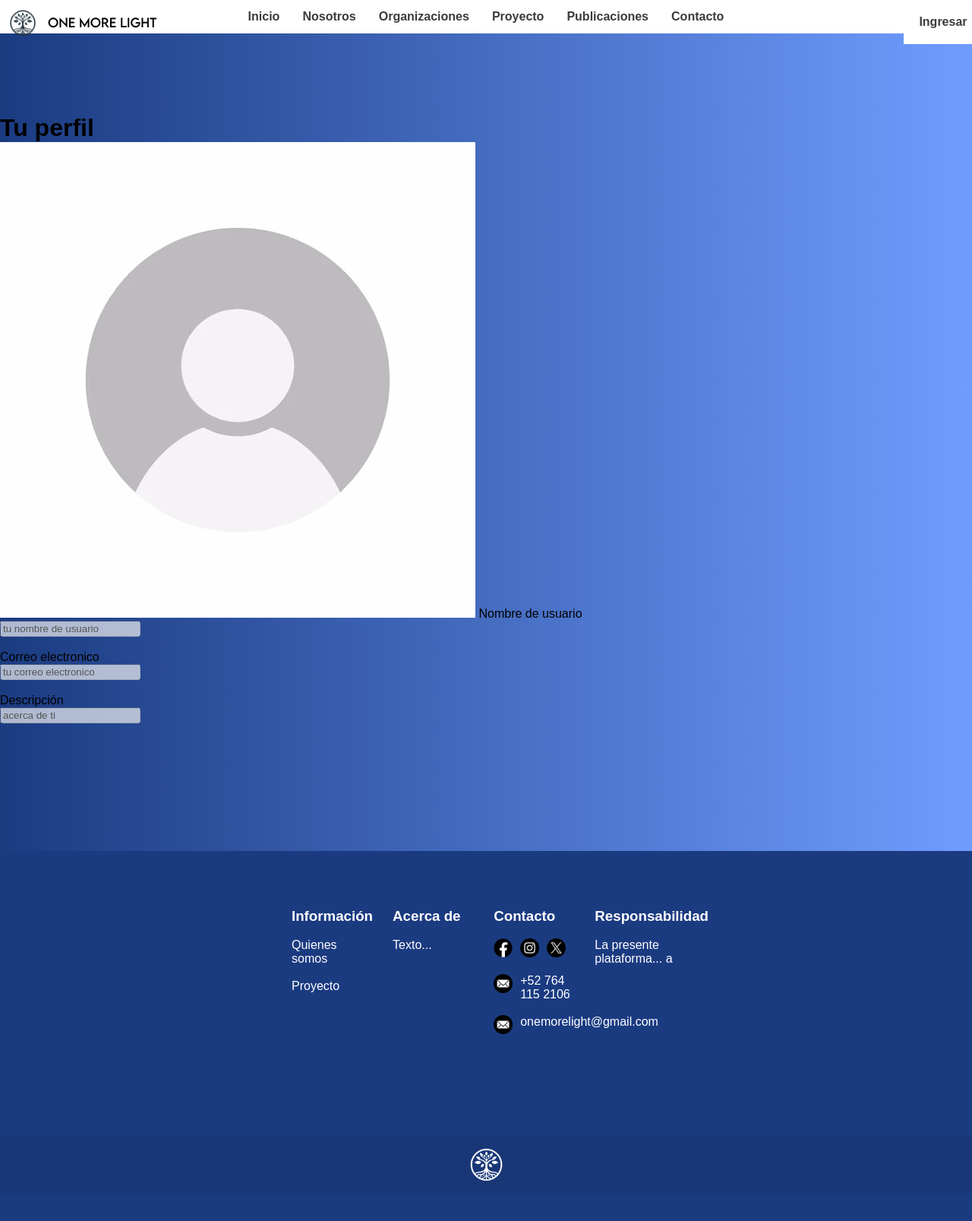
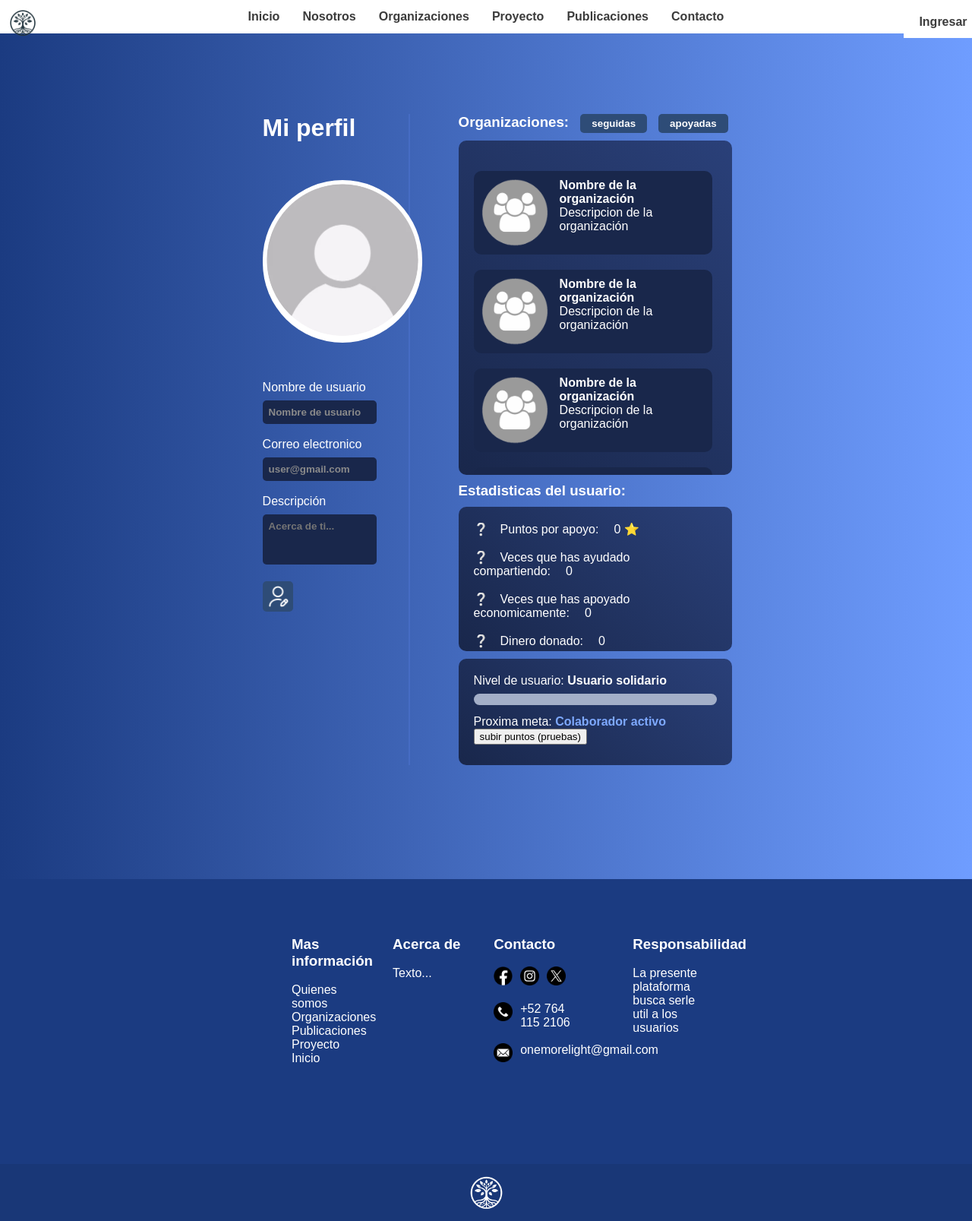
Before and after one commit to DiegoMiguel04/Proyecto---One-More-Light, a PHP site: page /HTML/perfil.html in a window 1280 px wide. Shown: the whole page at 76% size. Before the commit the page ends 1554 px from the top, so only its background shows below. Run offline with PHP 8.4, Linux system fonts and the light colour scheme.

Commit message:
Añadidos a Frontend
Se añadio la pagina del perfil de usuario en el apartado HTML y algunos otros recursos de CSS, JS y assets

```diff
--- a/Frontend/CSS/contacto.css
+++ b/Frontend/CSS/contacto.css
@@ -12,7 +12,7 @@ main {
     color: rgb(219, 219, 219);
 }
 #contacto {
-    margin-left: 30%;
+    margin-left: 25%;
 }
 #contacto_title {
     position: absolute;
--- a/Frontend/CSS/estructura_basica.css
+++ b/Frontend/CSS/estructura_basica.css
@@ -52,6 +52,7 @@ b {
     color: rgb(60, 60, 60);
     display: inline-block;
     border: 0;
+    max-height: 10px;
 }
 #boton_login:hover {
     background: linear-gradient(45deg, #80d0ff, #709eff);
@@ -130,5 +131,5 @@ b {
 }
 @font-face {
     font-family: 'lemonmilk';
-    src: url('/assets/LEMONMILK-Regular.otf') format('woff2');
+    src: url('/Frontend/assets/LEMONMILK-Regular.otf') format('woff2');
 }
--- a/Frontend/CSS/inicio.css
+++ b/Frontend/CSS/inicio.css
@@ -260,7 +260,7 @@ button:hover {
     margin: 0 auto;
 }
 .modalmask:target .movedown {
-    margin: 10% auto;
+    margin: 5% auto;
 }
 .close {
     color: #ffffff;
@@ -341,6 +341,8 @@ button:hover {
     padding: 8px 15px;
     border: 0;
     transition: 0.3s;
+    min-width: 120px;
+    max-height: 30px;
 }
 #boton3 {
     background: rgb(255, 255, 255);
--- a/Frontend/CSS/perfil.css
+++ b/Frontend/CSS/perfil.css
@@ -1,3 +1,159 @@
+body {
+    color: white;
+}
 .foto_perfil {
-    border-radius: 100px;
+    width: 100%;
+    height: auto;
+    border-radius: 200px;
 }
+.contenedor_perfil {
+    width: 15%;
+    margin-left: 27%;
+    margin-right: 5%;
+    border-right: 2px solid #6691ff32;
+}
+#cont_FotoPerfi {
+    background-color: white;
+    width: 200px;
+    border-radius: 200px;
+    padding: 5px;
+    margin: 50px 0px 50px 0px;
+}
+#nombre_user, #correo_user, #descripcion_user {
+    border: 0;
+    padding: 8px;
+    width: 70%;
+    border-radius: 5px;
+    background-color: #19274b;
+    color: #8a8a8a;
+    font-weight: bold;
+    margin-top: 8px;
+}
+#descripcion_user {
+    height: 50px;
+    resize: none;
+}
+#titulo_cont_info {
+    display: flex;
+    justify-content: space-between;
+}
+#titulo_cont_info_botones {
+    display: flex;
+    margin-right: -35px;
+}
+.botones_org {
+    border: 0;
+    margin-left: 15px;
+    padding: 5px 15px 5px 15px;
+    border-radius: 5px;
+    color: #fff;
+    font-weight: bold;
+    background-color: #2e4c77;
+    transition: 0.4s;
+}
+.botones_org:hover {
+    cursor: pointer;
+    background-color: #60a2ff;
+}
+#boton_editar_perfil {
+    width: 40px;
+    height: 40px;
+    padding: 5px;
+    background-color: #2e4c77;
+    border-radius: 5px;
+    border: 0;
+    transition: 0.4s;
+}
+#boton_editar_perfil:hover {
+    cursor: pointer;
+    background-color: #60a2ff;
+}
+
+
+
+
+.contenedor_general_perfil {
+    display: flex;
+}
+.contenedor_informacion {
+    width: 25%;
+}
+#organizaciones, #organizaciones_apoyadas {
+    margin: 10px 0px 10px 0px;
+    border-radius: 10px;
+    background: linear-gradient(45deg, #19274b, #2a4079);
+    width: 100%;
+    height: 400px;
+    overflow: auto;
+    scrollbar-color: #719cd8 #f0f0f000;
+    padding: 20px;
+}
+#organizaciones_apoyadas {
+    display: none;
+}
+.mini_contenedor1, .mini_contenedor2 {
+    margin-top: 10px;
+    border-radius: 10px;
+    background: linear-gradient(45deg, #19274b, #2a4079);
+    width: 100%;
+    padding: 20px;
+    height: 150px;
+}
+.mini_contenedor2 {
+    height: 100px;
+}
+.sub_titulos {
+    margin-right: 20px;
+}
+.espacio {
+    margin-right: 15px;
+}
+.org_fila {
+    display: flex;
+    width: 95%;
+    height: 100px;
+    padding: 10px 0px 0px 10px;
+    border-radius: 10px;
+    background-color: #19274b;
+    margin: 20px 0px 20px 0px;
+}
+.org_fila_info {
+    margin-left: 15px;
+}
+.org_img {
+    width: 90px;
+    height: 90px;
+}
+
+
+
+
+
+#rango_user {
+    font-weight: bolder;
+    color: #fff;
+}
+#prox_meta {
+    font-weight: bolder;
+    color: #7ea9ff;
+}
+#nivel_user {
+    margin: 8px 0px 12px 0px;
+}
+progress {
+    width: 100%;
+    height: 15px;
+    appearance: none;
+}
+progress::-webkit-progress-bar {
+    background-color: #a3afc8;
+    border-radius: 50px;
+}
+progress::-webkit-progress-value {
+    background: linear-gradient(45deg, #0066ff, #80b3ff);
+    border-radius: 50px;
+}
+progress::-moz-progress-bar {
+    background: #0066ff;
+    border-radius: 50px;
+}
--- a/Frontend/HTML/perfil.html
+++ b/Frontend/HTML/perfil.html
@@ -3,140 +3,133 @@
 <head>
     <meta charset="UTF-8">
     <meta name="viewport" content="width=device-width, initial-scale=1.0">
-    <link rel="stylesheet" href="/CSS/estructura_basica.css">
-    <link rel="stylesheet" href="/CSS/proyecto.css">
-    <title>Proyecto</title>
+    <link rel="stylesheet" href="/Frontend/CSS/estructura_basica.css">
+    <link rel="stylesheet" href="/Frontend/CSS/perfil.css">
+    <title>Perfil</title>
 </head>
 <body>
     <header>
         <div id="barra_logo">
-            <img src="/assets/images/logo1.png" alt="logo" width="60px" height="60px">
+            <img src="/Frontend/assets/images/logo1.png" alt="logo" width="60px" height="60px">
             <p id="logotipo">ONE MORE LIGHT</p>
         </div>
         <div class="barra_superior">
-            <a href="/HTML/inicio.html">Inicio</a>
-            <a href="/HTML/inicio.html#nosotros">Nosotros</a>
-            <a href="/HTML/organizaciones.html">Organizaciones</a>
-            <a href="#">Proyecto</a>
-            <a href="/HTML/publicaciones.html">Publicaciones</a>
-            <a href="/HTML/contacto.html">Contacto</a>
+            <a href="/Frontend/HTML/inicio.html">Inicio</a>
+            <a href="/Frontend/HTML/inicio.html#nosotros">Nosotros</a>
+            <a href="/Frontend/HTML/organizaciones.html">Organizaciones</a>
+            <a href="/Frontend/HTML/proyecto.html">Proyecto</a>
+            <a href="/Frontend/HTML/publicaciones.html">Publicaciones</a>
+            <a href="/Frontend/HTML/contacto.html">Contacto</a>
         </div>
         <div  id="barra_boton_login">
-            <a href="/HTML/inicio.html#modal_login" id="boton_login">Ingresar</a>
+            <a href="/Frontend/HTML/inicio.html#modal_login" id="boton_login">Ingresar</a>
         </div>
     </header>
 
 
 
     <main>
-        <!-- Modal de login -->
-        <div id="modal_register" class="modalmask">
-            <div class="modalbox movedown">
-                <a href="#close" title="Cerrar" class="close">🗙</a>
-                <img src="/assets/images/logo1.png" alt="logo" class="logo1">
-                <h2 style="margin-left: 10%; margin-top: 5%; font-size: 30px;">Registrarse</h2>
-                <div style="min-height: 50px;"></div>
-                <form  action="">
-                    <div class="filas_form">
-                        <div class="parrafo">
-                            <h4 class="r_h4">Nombre</h4>
-                            <input type="text" class="input2" placeholder="Nombre de usuario" required>
+
+
+
+        <div class="fondo_gradiente" style="padding-top: 150px;">
+            <div class="contenedor_general_perfil">
+                <div class="contenedor_perfil">
+                    <h1>Mi perfil</h1>
+                    <div id="cont_FotoPerfi">
+                        <img src="/Frontend/assets/images/FotoPerfil_Default.png" alt="" class="foto_perfil">
+                    </div>
+                    <label for="nombre_usuario">Nombre de usuario</label><br>
+                    <input type="text" id="nombre_user" value="Nombre de usuario" disabled/><br><br>
+                    <label for="correo_email">Correo electronico</label><br>
+                    <input type="email" id="correo_user" value="user@gmail.com" disabled/><br><br>
+                    <label for="descripcion_user">Descripción</label><br>
+                    <textarea id="descripcion_user" placeholder="Acerca de ti..." disabled></textarea><br><br>
+                    <button onclick="EditarPerfil()" id="boton_editar_perfil"><img src="/Frontend/assets/icons/editar_perfil.png" width="100%" height="100%" id="img_editar_perfil"></button>
+                </div>
+                <div class="contenedor_informacion">
+                    <div id="titulo_cont_info">
+                        <h3>Organizaciones:</h3>
+                        <div id="titulo_cont_info_botones">
+                            <div><button onclick="mostrarOrgGeneral()" class="botones_org">seguidas</button></div>
+                            <div><button onclick="mostrarOrgApoyadas()" class="botones_org">apoyadas</button></div>
                         </div>
                     </div>
-                    <div class="filas_form">
-                        <div class="parrafo">
-                            <h4 class="r_h4">Email</h4>
-                            <input type="email" class="input2" placeholder="user@gmail.com" required>
+                    <div id="organizaciones">
+                        <div class="org_fila">
+                            <img src="/Frontend/assets/images/FotoOrg_Default.png" class="org_img">
+                            <div class="org_fila_info">
+                                <h4>Nombre de la organización</h4>
+                                <p>Descripcion de la organización</p>
+                            </div>
+                        </div>
+                        <div class="org_fila">
+                            <img src="/Frontend/assets/images/FotoOrg_Default.png" class="org_img">
+                            <div class="org_fila_info">
+                                <h4>Nombre de la organización</h4>
+                                <p>Descripcion de la organización</p>
+                            </div>
+                        </div>
+                        <div class="org_fila">
+                            <img src="/Frontend/assets/images/FotoOrg_Default.png" class="org_img">
+                            <div class="org_fila_info">
+                                <h4>Nombre de la organización</h4>
+                                <p>Descripcion de la organización</p>
+                            </div>
+                        </div>
+                        <div class="org_fila">
+                            <img src="/Frontend/assets/images/FotoOrg_Default.png" class="org_img">
+                            <div class="org_fila_info">
+                                <h4>Nombre de la organización</h4>
+                                <p>Descripcion de la organización</p>
+                            </div>
                         </div>
                     </div>
-                    <div class="filas_form">
-                        <div class="parrafo">
-                            <h4 class="r_h4">Contraseña</h4>
-                            <input type="text" class="input2" placeholder="********" required>
+                    <div id="organizaciones_apoyadas">
+                        <div class="org_fila">
+                            <img src="/Frontend/assets/images/FotoOrg_Default.png" class="org_img">
+                            <div class="org_fila_info">
+                                <h4>Nombre de la organización</h4>
+                                <p>Descripcion de la organización</p>
+                            </div>
+                        </div>
+                        <div class="org_fila">
+                            <img src="/Frontend/assets/images/FotoOrg_Default.png" class="org_img">
+                            <div class="org_fila_info">
+                                <h4>Nombre de la organización</h4>
+                                <p>Descripcion de la organización</p>
+                            </div>
                         </div>
                     </div>
-                    <div style="min-height: 30px;"></div>
-                    <div class="filas_form">
-                        <div class="parrafo">
-                            <input type="submit" id="boton1" value="Registrarse">
-                            <button id="boton2">⊘ Cancelar</button>
-                        </div>
+                    <h3>Estadisticas del usuario:</h3>
+                    <div class="mini_contenedor1">
+                        <a href="#" class="espacio">❔</a><a class="sub_titulos">Puntos por apoyo:</a><a id="puntos_totales">0</a> ⭐<br><br>
+                        <a href="#" class="espacio">❔</a><a class="sub_titulos">Veces que has ayudado compartiendo:</a><a id="puntos_totales">0</a><br><br>
+                        <a href="#" class="espacio">❔</a><a class="sub_titulos">Veces que has apoyado economicamente:</a><a id="puntos_totales">0</a><br><br>
+                        <a href="#" class="espacio">❔</a><a class="sub_titulos">Dinero donado:</a><a id="puntos_totales">0</a>
                     </div>
-                </form>
-                <div class="modalbox_der">
-                    <div id="log_title">
-                        <h2 style="font-size: 30px;">Iniciar sesión</h2>
-                    </div>
-                    <div id="log_conte">
-                        <p>¿Ya tienes una cuenta registrada? ¡Inicia sesión!</p>
-                        <div style="height: 30px;"></div>
-                        <a href="#modal_login" title="Iniciar sesion" id="boton3">Iniciar sesión</a>
+                    <div class="mini_contenedor2">
+                        <p>Nivel de usuario: <a id="rango_user">Usuario solidario</a></p>
+                        <progress id="nivel_user" value="0" max="20"></progress>
+                        <p>Proxima meta: <a id="prox_meta">Colaborador activo</a></p>
+                        <button onclick="SubirBarraNivel(5)">subir puntos (pruebas)</button> <!--  eliminar boton -->
                     </div>
                 </div>
             </div>
         </div>
-        <!-- Modal de registro -->
-        <div id="modal_login" class="modalmask">
-            <div class="modalbox movedown">
-                <a href="#close" title="Cerrar" class="close">🗙</a>
-                <img src="/assets/images/logo1.png" alt="logo" class="logo1">
-                <h2 style="margin-left: 10%; margin-top: 5%; font-size: 30px;">Iniciar sesión</h2>
-                <div style="min-height: 50px;"></div>
-                <form  action="">
-                    <div class="filas_form">
-                        <div class="parrafo">
-                            <h4 class="r_h4">Email</h4>
-                            <input type="email" class="input2" placeholder="user@gmail.com" required>
-                        </div>
-                    </div>
-                    <div class="filas_form">
-                        <div class="parrafo">
-                            <h4 class="r_h4">Contraseña</h4>
-                            <input type="text" class="input2" placeholder="********" required>
-                        </div>
-                    </div>
-                    <div style="min-height: 100px;"></div>
-                    <div class="filas_form">
-                        <div class="parrafo">
-                            <input type="submit" id="boton1" value="Iniciar sesión">
-                            <button id="boton2">⊘ Cancelar</button>
-                        </div>
-                    </div>
-                </form>
-                <div class="modalbox_der">
-                    <div id="log_title">
-                        <h2 style="font-size: 30px; margin-left: 18px;">Registrarse</h2>
-                    </div>
-                    <div id="log_conte" style="margin-top: -20px;">
-                        <p>¿No tienes una cuenta? ¡Registrate!</p>
-                        <div style="height: 30px;"></div>
-                        <a href="#modal_register" title="Registrarse" id="boton3">Registrarse</a>
-                    </div>
-                </div>
-            </div>
-        </div>
+    </main>
 
-
-
-        <div class="fondo_gradiente" style="padding-top: 150px;">
-            <h1>Tu perfil</h1>
-            <img src="/assets/images/sinfoto_perfil.jpg" alt="" class="foto_perfil">
-            <label for="nombre_usuario">Nombre de usuario</label><br>
-            <input type="text" id="nombre_usuario" value="tu nombre de usuario" disabled/><br><br>
-            <label for="correo_email">Correo electronico</label><br>
-            <input type="email" id="correo_email" value="tu correo electronico" disabled/><br><br>
-            <label for="descripcion_user">Descripción</label><br>
-            <input type="text" id="descripcion_user" value="acerca de ti" disabled/><br><br>
-        </div>
-    </main>
 
 
     <footer>
         <div class="elementos_desplazados">
             <div class="sub_elementos_footer">
-                <h3>Información</h3><br>
-                <p>Quienes somos</p><br>
-                <p>Proyecto</p>
+                <h3>Mas información</h3><br>
+                <a href="/Frontend/HTML/inicio.html#nosotros" class="footer_anclas">Quienes somos</a><br>
+                <a href="/Frontend/HTML/organizaciones.html" class="footer_anclas">Organizaciones</a><br>
+                <a href="/Frontend/HTML/publicaciones.html" class="footer_anclas">Publicaciones</a><br>
+                <a href="/Frontend/HTML/proyecto.html" class="footer_anclas">Proyecto</a><br>
+                <a href="/Frontend/HTML/inicio.html" class="footer_anclas">Inicio</a>
             </div>
             <div class="sub_elementos_footer">
                 <h3>Acerca de</h3><br>
@@ -145,27 +138,29 @@
             <div class="sub_elementos_footer">
                 <h3>Contacto</h3><br>
                 <div class="elementos_desplazados">
-                    <a href="" class="items_footer"><img src="/assets/icons/icon_facebook.png" alt="icon" width="25px" height="25px" draggable="false"></a>
-                    <a href="" class="items_footer"><img src="/assets/icons/icon_instagram.png" alt="icon" width="25px" height="25px" draggable="false"></a>
-                    <a href=""><img src="/assets/icons/icon_x.png" alt="icon" width="25px" height="25px" draggable="false"></a>
+                    <a href="https://www.facebook.com/" class="items_footer"><img src="/Frontend/assets/icons/icon_facebook.png" alt="icon" width="25px" height="25px"></a>
+                    <a href="https://www.instagram.com/" class="items_footer"><img src="/Frontend/assets/icons/icon_instagram.png" alt="icon" width="25px" height="25px"></a>
+                    <a href="https://www.twitter.com/"><img src="/Frontend/assets/icons/icon_x.png" alt="icon" width="25px" height="25px" ></a>
                 </div><br>
                 <div class="elementos_desplazados">
-                    <img src="/assets/icons/icon_correo-electronico.png" alt="icon" width="25px" height="25px" class="items_footer" draggable="false">
+                    <img src="/Frontend/assets/icons/icon_telefono.png" alt="icon" width="25px" height="25px" class="items_footer">
                     +52 764 115 2106
                 </div><br>
                 <div class="elementos_desplazados">
-                    <img src="/assets/icons/icon_correo-electronico.png" alt="icon" width="25px" height="25px" class="items_footer" draggable="false">
+                    <img src="/Frontend/assets/icons/icon_correo-electronico.png" alt="icon" width="25px" height="25px" class="items_footer">
                     onemorelight@gmail.com
                 </div>
             </div>
+            <div style="min-width: 50px;"></div>
             <div class="sub_elementos_footer">
                 <h3>Responsabilidad</h3><br>
-                <p>La presente plataforma... a</p>
+                <p>La presente plataforma busca serle util a los usuarios</p>
             </div>
         </div>
     </footer>
     <div class="footer_bajo">
-        <img src="/assets/images/logo1_contraste.png" alt="logo" width="75px" height="75px" draggable="false">
+        <img src="/Frontend/assets/images/logo1_contraste.png" alt="logo" width="75px" height="75px" draggable="false">
     </div>
+    <script src="/Frontend/JS/perfil.js"></script>
 </body>
 </html>
```
Also changed, not shown: Frontend/HTML/contacto.html (+28 -28 lines), Frontend/HTML/inicio.html (+34 -33 lines), Frontend/HTML/organizaciones.html (+25 -21 lines), Frontend/HTML/proyecto.html (+27 -23 lines), Frontend/HTML/publicaciones.html (+25 -21 lines), Frontend/JS/perfil.js (added, +97 -0 lines), Frontend/assets/icons/editar_perfil.png (added), Frontend/assets/icons/guardar_perfil.png (added), Frontend/assets/images/FotoOrg_Default.png (added), Frontend/assets/images/FotoPerfil_Default.png (added), Frontend/assets/images/sinfoto_perfil.jpg (deleted).
